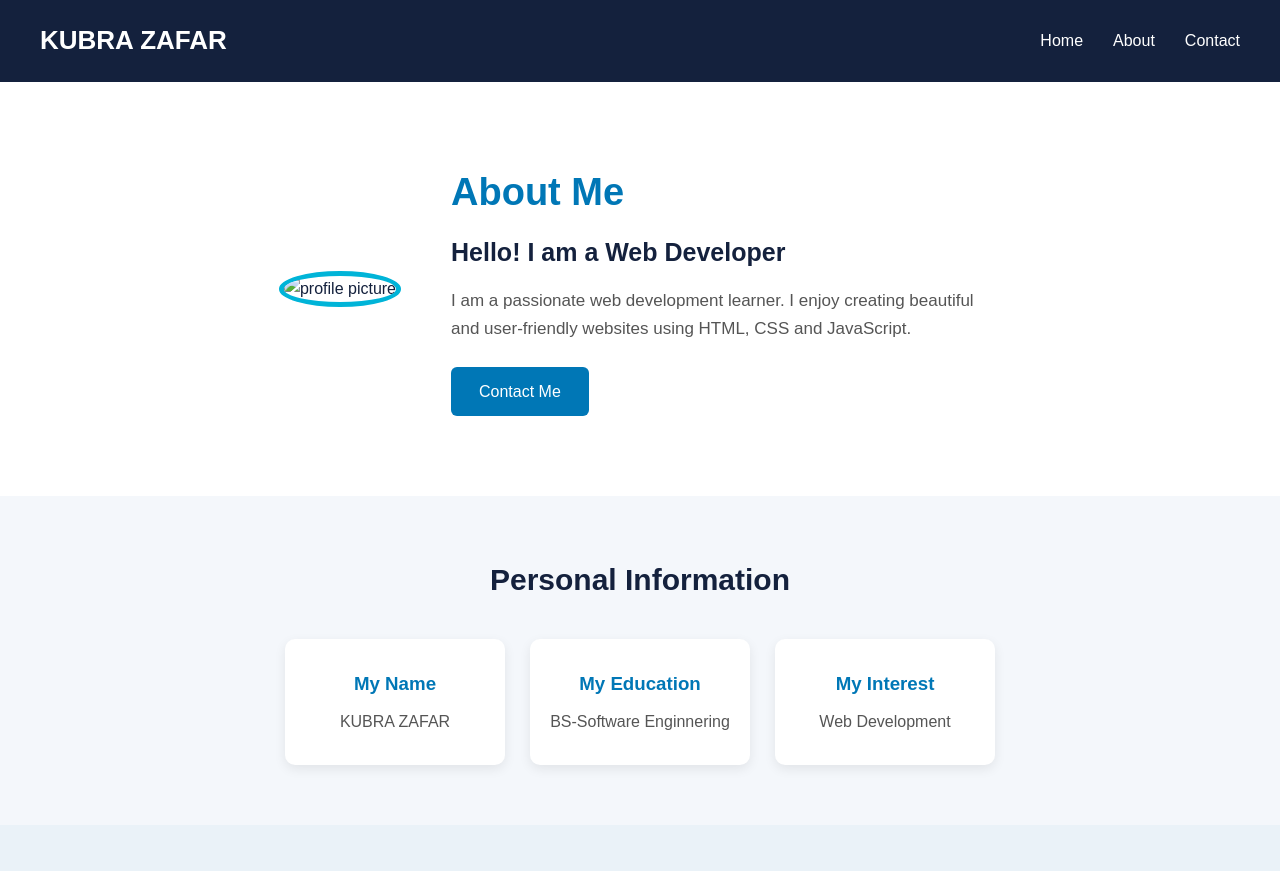
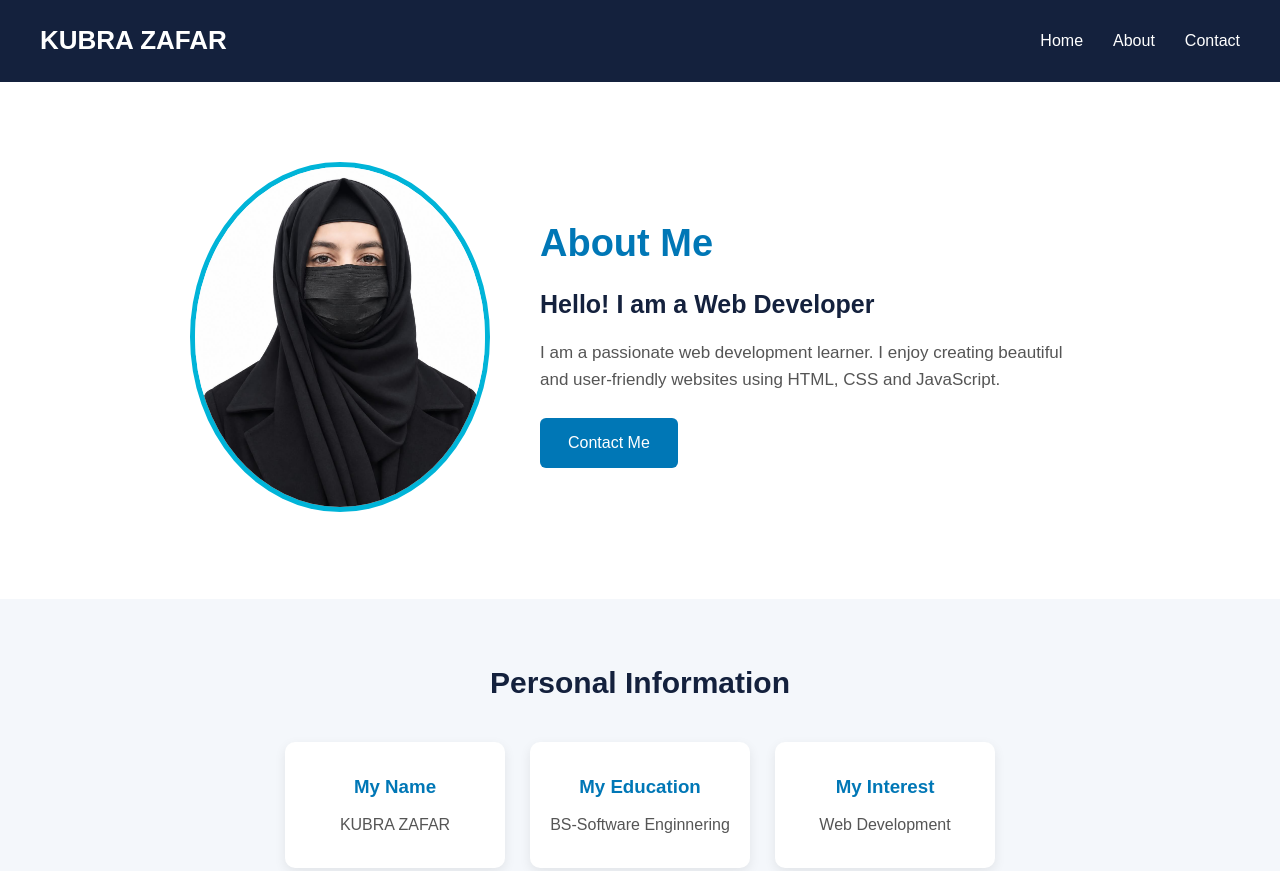
Before and after one commit to KUBRA-KHAN1/CSS-Beginner-Level-Project-Portfolio, a plain HTML site: page about.html in a window 1280 px wide. Shown: the top 871 px of the page. Drawn offline with Linux system fonts and the light colour scheme; the site is published under a folder, as on GitHub Pages, so addresses that start at the root find nothing.

Commit message:
Update portfolio website

```diff
--- a/about.html
+++ b/about.html
@@ -19,7 +19,7 @@
         <!----hero section-->
         <section class="about-hero">
             <div class="about-image">
-                <img src="/images/image1.jpeg" alt="profile picture">
+                <img src="images/image1.jpeg" alt="profile picture">
             </div>
             <div class="about-content">
                 <h2>About Me</h2>
```
Also changed, not shown: index.html (+1 -1 lines).
